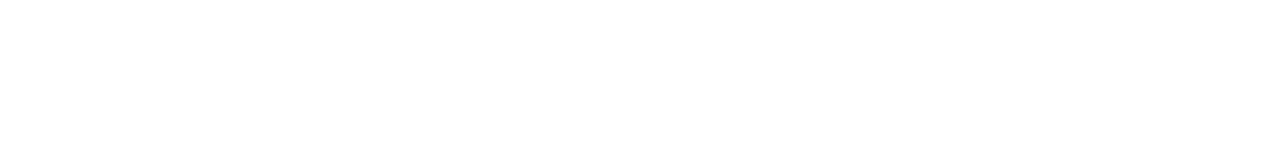
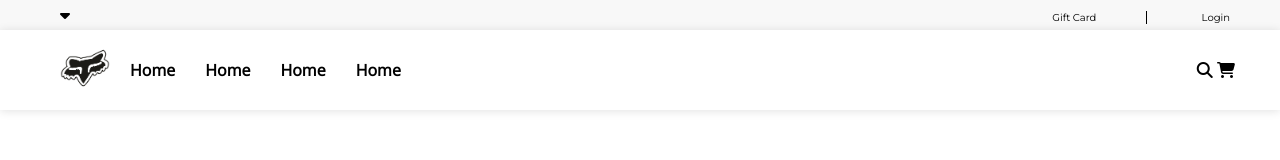
Before and after one commit to JuanMocciola/TercerPreEntregaJS-MocciolaJuan, a plain HTML site: page cascos.html in a window 1280 px wide. Drawn offline with nearby package versions, Linux system fonts and the light colour scheme.

Commit message:
Agrego el html de las card motos, ingreso imagenes a usar y comienzo a estructurar el JS. Objeto constructor y array de objetos

```diff
--- a/assets/style/style.css
+++ b/assets/style/style.css
@@ -43,6 +43,7 @@ header {
     font-family: 'Open Sans', sans-serif;
     font-weight: 700;
     font-size: 1rem;
+    box-shadow:0px 1px 9px rgba(0, 0, 0, 0.12);
 }
 
 .nav-1 {
--- a/cascos.html
+++ b/cascos.html
@@ -0,0 +1,44 @@
+<!DOCTYPE html>
+<html lang="en">
+<head>
+    <meta charset="UTF-8">
+    <meta name="viewport" content="width=device-width, initial-scale=1.0">
+    <link rel="stylesheet" href="https://cdnjs.cloudflare.com/ajax/libs/font-awesome/6.4.0/css/all.min.css"
+        integrity="sha512-iecdLmaskl7CVkqkXNQ/ZH/XLlvWZOJyj7Yy7tcenmpD1ypASozpmT/E0iPtmFIB46ZmdtAc9eNBvH0H/ZpiBw=="
+        crossorigin="anonymous" referrerpolicy="no-referrer" />
+        <link rel="stylesheet" href="./assets/style/style.css">
+    <title>Helmets</title>
+</head>
+<body>
+    <header>
+        <div class="modal-byn">
+            <i class="fa-solid fa-caret-down"></i>
+        </div>
+        <div class="gift-login">
+            <a href="#" class="gift">Gift Card</a>
+            <a href="#">Login</a>
+        </div>
+    </header>
+
+    <nav class="nav-bar">
+        <div class="nav-1">
+            <a href="./index.html"><img src="./assets/images/logo.png" alt=""></a>
+            <ul>
+                <li><a href="#"></a>Home</li>
+                <li><a href="#"></a>Home</li>
+                <li><a href="#"></a>Home</li>
+                <li><a href="#"></a>Home</li>
+            </ul>
+        </div>
+
+        <div class="nav-2">
+            <i class="fa-solid fa-magnifying-glass"></i>
+            <i class="fa-solid fa-cart-shopping"></i>
+        </div>
+
+    </nav>
+
+    <section class="product-container"> <!-- inserto las cards desde el js aca adentro con un div --> </section>
+
+</body>
+</html>
```
Also changed, not shown: JS/app.js (+19 -0 lines), index.html (+2 -2 lines), assets/images/casco1.png (added), assets/images/casco2.png (added), assets/images/casco3.png (added), assets/images/casco4.png (added), assets/images/casco5.png (added), assets/images/casco6.png (added), assets/images/casco7.png (added), assets/images/casco8.png (added).
